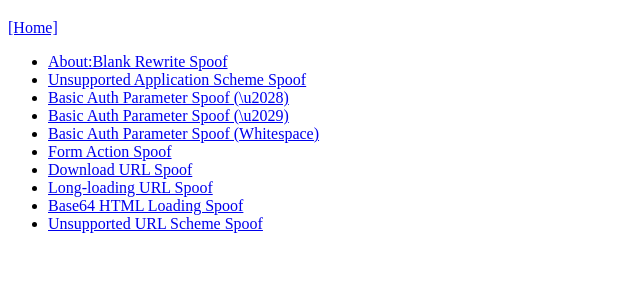
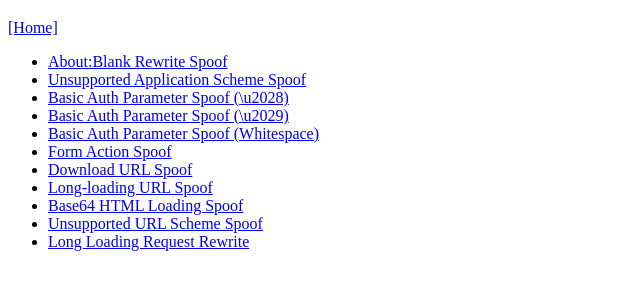
Before and after one commit to duckduckgo/privacy-test-pages, a website: page security/address-bar-spoofing/index.html in a window 1280 px wide. Shown: the part 61-350 px from the top of the page, without its empty margins (0-640 px from the left). Drawn offline with Linux system fonts and the light colour scheme.

Commit message:
Re-add js-page-rewrite to index page.

```diff
--- a/security/address-bar-spoofing/index.html
+++ b/security/address-bar-spoofing/index.html
@@ -18,6 +18,7 @@
         <li><a href="/security/address-bar-spoofing/spoof-js-page-rewrite.html">Long-loading URL Spoof</a></li>
         <li><a href="/security/address-bar-spoofing/spoof-open-b64-html.html">Base64 HTML Loading Spoof</a></li>
         <li><a href="/security/address-bar-spoofing/spoof-unsupported-scheme.html">Unsupported URL Scheme Spoof</a></li>
+        <li><a href="/security/address-bar-spoofing/js-page-rewrite.html">Long Loading Request Rewrite</a></li>
     </ul>
   </body>
 </html>
```
